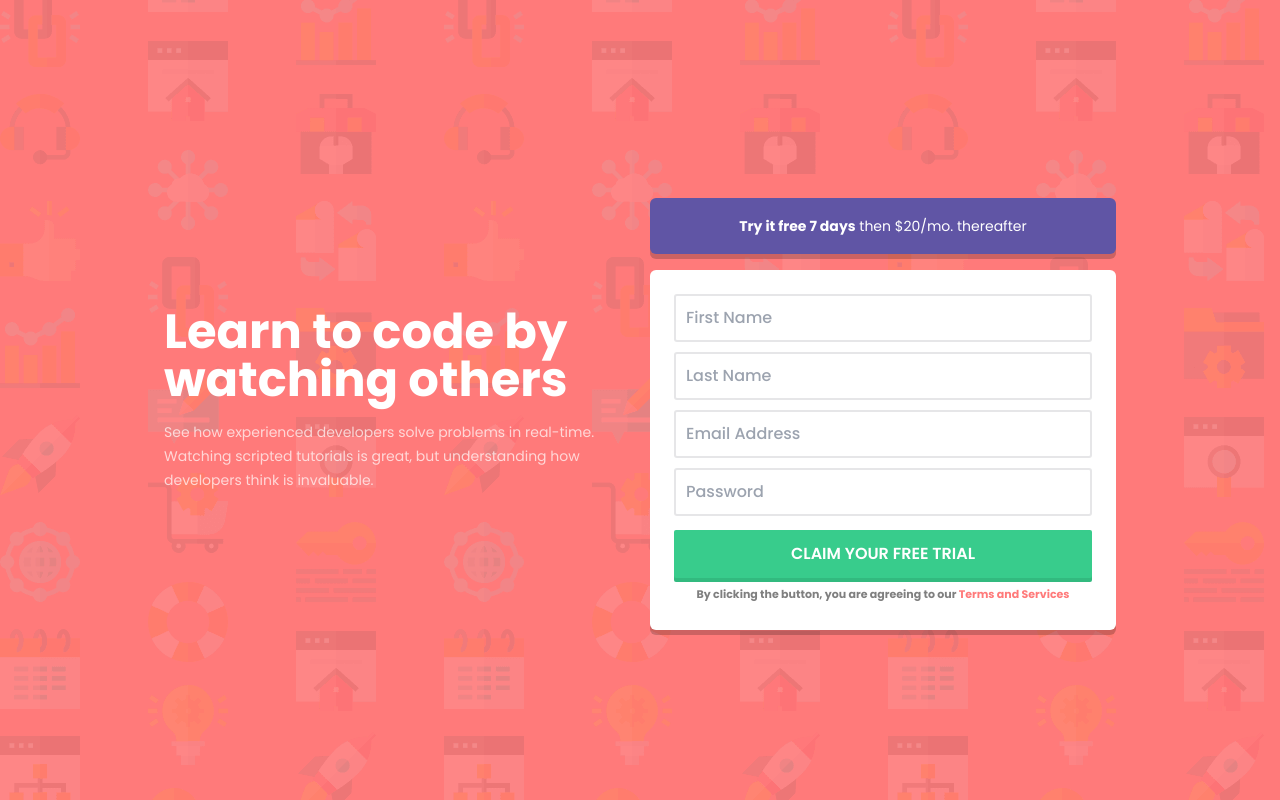
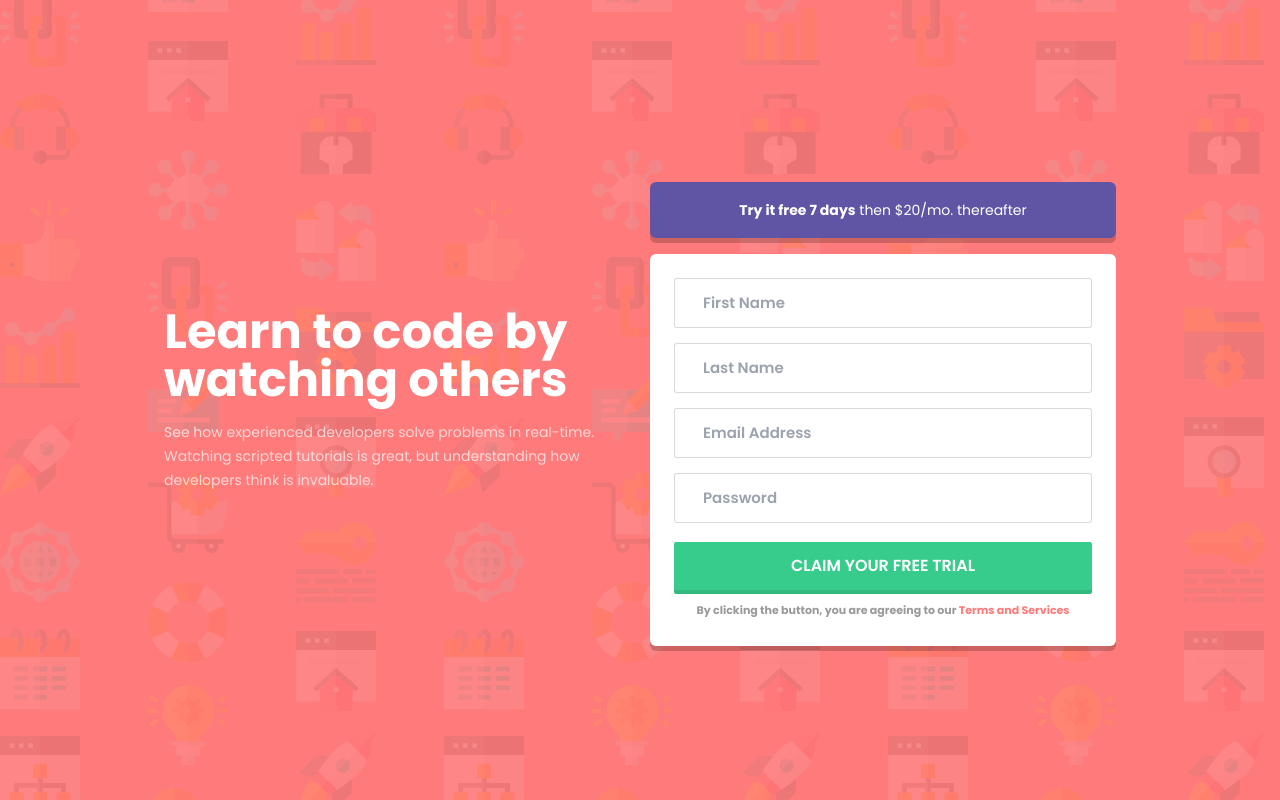
Before and after one commit to cosmoart/Intro-component-with-sign-up-form-solution, a React (Vite) app: page / in a window 1280 px wide. Built offline with nearby package versions, Linux system fonts and the light colour scheme.

Commit message:
styled-components to tailwind

```diff
--- a/index.html
+++ b/index.html
@@ -27,7 +27,7 @@
 </head>
 
 <body class="md:flex bg-h-pattern-M md:bg-h-pattern-D bg-pRed text-base font-poppins text-white text-center h-screen items-center justify-center">
-	<div id="root" class="flex p-6 md:p-9 w-full flex-col justify-center items-center max-w-5xl md:flex-row gap-5"></div>
+	<div id="root" class="flex p-6 md:p-9 flex-col justify-center items-center max-w-5xl md:flex-row md:gap-5 3xl:max-w-[69rem]"></div>
 	<!-- <img src="./design/desktop-design.jpg" alt="asd" class="absolute top-0 left-0 opacity-50"> -->
 	<script src="./src/index.jsx" type="module"></script>
 </body>
--- a/package.json
+++ b/package.json
@@ -14,7 +14,6 @@
     "dependencies": {
         "react": "^18.2.0",
         "react-dom": "^18.2.0",
-        "styled-components": "^5.3.5",
         "vite": "^3.0.2"
     },
     "devDependencies": {
--- a/src/App.jsx
+++ b/src/App.jsx
@@ -7,7 +7,7 @@ export default function App() {
 	return (
 		<>
 			<article className='md:text-left md:w-2/4'>
-				<h1 className='text-2xl font-bold px-6 my-4 md:text-5xl md:px-0'>Learn to code by watching others</h1>
+				<h1 className='text-2xl font-bold px-6 my-4 md:text-5xl md:px-0 3x-l:text-6xl'>Learn to code by watching others</h1>
 				<p className='font-normal text-sm text-white text-opacity-70 my-4 leading-6'>
 					See how experienced developers solve problems in real-time. Watching scripted tutorials is great,
 					but understanding how developers think is invaluable.
@@ -16,7 +16,7 @@ export default function App() {
 			</article>
 
 			<div className='md:w-2/4'>
-				<p className='rounded-md bg-pBlue p-5 text-sm px-10 mt-7 mb-4 shadow-pShadow leading-4'><strong>Try it free 7 days</strong> then $20/mo. thereafter</p>
+				<p className='rounded-md bg-pBlue p-5 text-sm px-4 mt-7 mb-4 shadow-pShadow leading-4'><strong>Try it free 7 days</strong> then $20/mo. thereafter</p>
 				<Form />
 			</div>
 
--- a/src/components/Footer.jsx
+++ b/src/components/Footer.jsx
@@ -1,23 +1,9 @@
 import React from 'react';
-import styled from 'styled-components';
-
-const FooterA = styled.footer`
-	font-size: 0.7rem;
-	text-align: center;
-	font-weight: 700;
-	position: absolute;
-	right: 0;
-	bottom: 0;
-	opacity: 0;
-	&:hover {
-		opacity: 1;
-	}
-	`
 
 export default function Footer() {
 	return (
-		<FooterA>
+		<footer className='text-[10px] md:text-[12px] my-3 text-center font-bold opacity-0 hover:opacity-100 md:absolute right-0 bottom-0'>
 			Challenge by <a style={{ color: "#3e52a3" }} href="https://www.frontendmentor.io?ref=challenge" target="_blank" rel="noopener">Frontend Mentor</a>.Coded by <a style={{ color: "#3e52a3" }} href="https://github.com/cosmoart" target="_blank" rel="noopener">CosmoArt</a>.
-		</FooterA>
+		</footer>
 	)
 }
--- a/src/components/Form.jsx
+++ b/src/components/Form.jsx
@@ -1,30 +1,6 @@
 import React, { useRef } from 'react';
-import styled from 'styled-components';
 
 const EMAILREGEX = /[a-z0-9!#$%&'*+/=?^_`{|}~-]+(?:\.[a-z0-9!#$%&'*+/=?^_`{|}~-]+)*@(?:[a-z0-9](?:[a-z0-9-]*[a-z0-9])?\.)+[a-z0-9](?:[a-z0-9-]*[a-z0-9])?/gi;
-
-const InputF = styled.input`
-    padding: 10px;
-	border: 2px solid #3e3c4920;
-    border-radius:3px;
-	color: hsl(249, 10%, 26%);
-	transition: border-color 0.2s ease-in-out;
-	margin-bottom: 10px;
-    &::placeholder{
-        font-weight: 500;
-    }
-`
-
-const LabelF = styled.label`
-    text-align: right;
-    color: hsl(0, 100%, 74%);
-    font-size: 12px;
-	font-weight: 500;
-    transform: translateY(-40px);
-	height: 0;
-	opacity: 0;
-    transition: all .5s ease-in-out;
-`
 
 export default function Form() {
 	const form = useRef(null);
@@ -35,43 +11,49 @@ export default function Form() {
 
 		for (let i of form.current.querySelectorAll('input')) {
 			if (i.value === '') {
+				i.style.marginBottom = "0";
 				i.nextElementSibling.textContent = `${i.placeholder} cannot be empty`;
 				i.nextElementSibling.classList.add("form-error");
-				form.current.querySelector(`input[name="${i.name}"]`).style.border = "2px solid hsl(0, 100%, 74%)";
+				form.current.querySelector(`input[name="${i.name}"]`).style.border = "1px solid hsl(0, 100%, 74%)";
 			} else {
+				i.style.marginBottom = "15px";
 				i.nextElementSibling.textContent = "";
 				i.nextElementSibling.classList.remove("form-error");
-				form.current.querySelector(`input[name="${i.name}"]`).style.border = "2px solid #3e3c49";
+				form.current.querySelector(`input[name="${i.name}"]`).style.border = "1px solid #3e3c4930";
 			}
 		}
 		if (!$mail.value.match(EMAILREGEX) && $mail.value !== '') {
+			$mail.style.marginBottom = "0";
+			$mail.style.border = "1px solid hsl(0, 100%, 74%)";
 			$mail.nextElementSibling.textContent = "Looks like this is not an email";
 			$mail.nextElementSibling.classList.add("form-error");
 			return;
 		}
+
 		if (form.current.querySelectorAll('.form-error').length === 0) {
 			form.current.submit();
+			form.current.reset();
 		}
 	}
 
 	return (
 		<form ref={form} className='flex flex-col p-6 bg-white shadow-pShadow rounded-md'>
-			<InputF type="text" id='firstName' name="firstName" placeholder="First Name" required />
-			<LabelF htmlFor="firstName" aria-live='true'></LabelF>
+			<input className='inputF md:py-3 md:px-7' type="text" id='firstName' name="firstName" placeholder="First Name" required />
+			<label className='labelF' htmlFor="firstName" aria-live='true'/>
 
-			<InputF type="text" name="lastName" id='lastName' placeholder="Last Name" required />
-			<LabelF htmlFor="lastName" aria-live='true' />
+			<input className='inputF  md:py-3 md:px-7' type="text" name="lastName" id='lastName' placeholder="Last Name" required />
+			<label className='labelF' htmlFor="lastName" aria-live='true' />
 
-			<InputF type="mail" name="email" id='mail' placeholder="Email Address" required />
-			<LabelF htmlFor="mail" aria-live='true' />
+			<input className='inputF  md:py-3 md:px-7' type="mail" name="email" id='mail' placeholder="Email Address" required />
+			<label className='labelF' htmlFor="mail" aria-live='true' />
 
-			<InputF type="password" name="password" id='password' placeholder="Password" required />
-			<LabelF htmlFor="password" aria-live='true' />
+			<input className='inputF  md:py-3 md:px-7' type="password" name="password" id='password' placeholder="Password" required />
+			<label className='labelF' htmlFor="password" aria-live='true' />
 
 			<button type="submit" className='bg-pGreenDark hover:brightness-110 rounded-sm mt-2' onClick={e => handleSubmit(e)}>
 				<div className="bg-pGreen rounded-sm p-3 font-semibold uppercase transition -translate-y-1 hover:-translate-y-[6px] active:-translate-y-0">Claim your free trial</div>
 			</button>
-			<footer className='text-black text-opacity-50 text-[11px] font-bold'>By clicking the button, you are agreeing to our <a href="#terms" className='text-pRed'>Terms and Services</a></footer>
+			<footer className='text-black text-opacity-40 text-[11px] font-bold mt-1'>By clicking the button, you are agreeing to our <a href="#terms" className='text-pRed'>Terms and Services</a></footer>
 		</form>
 	)
 }
--- a/src/index.css
+++ b/src/index.css
@@ -16,6 +16,28 @@
 		height: 20px !important;
 		opacity: 1 !important;
 		transform: translateY(0) !important;
-		margin-bottom: 5px;
+		margin-bottom: 14px;
+	}
+	.inputF {
+		width: 100%;
+		padding: 12px 16px;
+		font-size: 15px;
+		border: 1px solid #3e3c4930;
+		border-radius: 3px;
+		color: hsl(249, 10%, 26%);
+		margin-bottom: 15px;
+		transition: border-color 0.2s ease-in-out,
+			margin-bottom 0.2s ease-in-out;
+		font-weight: 600;
+	}
+	.labelF {
+		text-align: right;
+		color: hsl(0, 100%, 74%);
+		font-size: 12px;
+		font-weight: 500;
+		transform: translateY(-40px);
+		height: 0;
+		opacity: 0;
+		transition: all 0.5s ease-in-out;
 	}
 }
--- a/tailwind.config.js
+++ b/tailwind.config.js
@@ -27,6 +27,9 @@ module.exports = {
 			boxShadow: {
 				"pShadow": "0px 5px 0px 0px rgba(0, 0, 0, 0.2)"
 			},
+			screens: {
+				"3xl": "1350px",
+			}
 		}
 	},
 	plugins: [],
```
Also changed, not shown: test1.html (deleted, +0 -36 lines), 1 other file (tests, documents, lock files or other folders).
